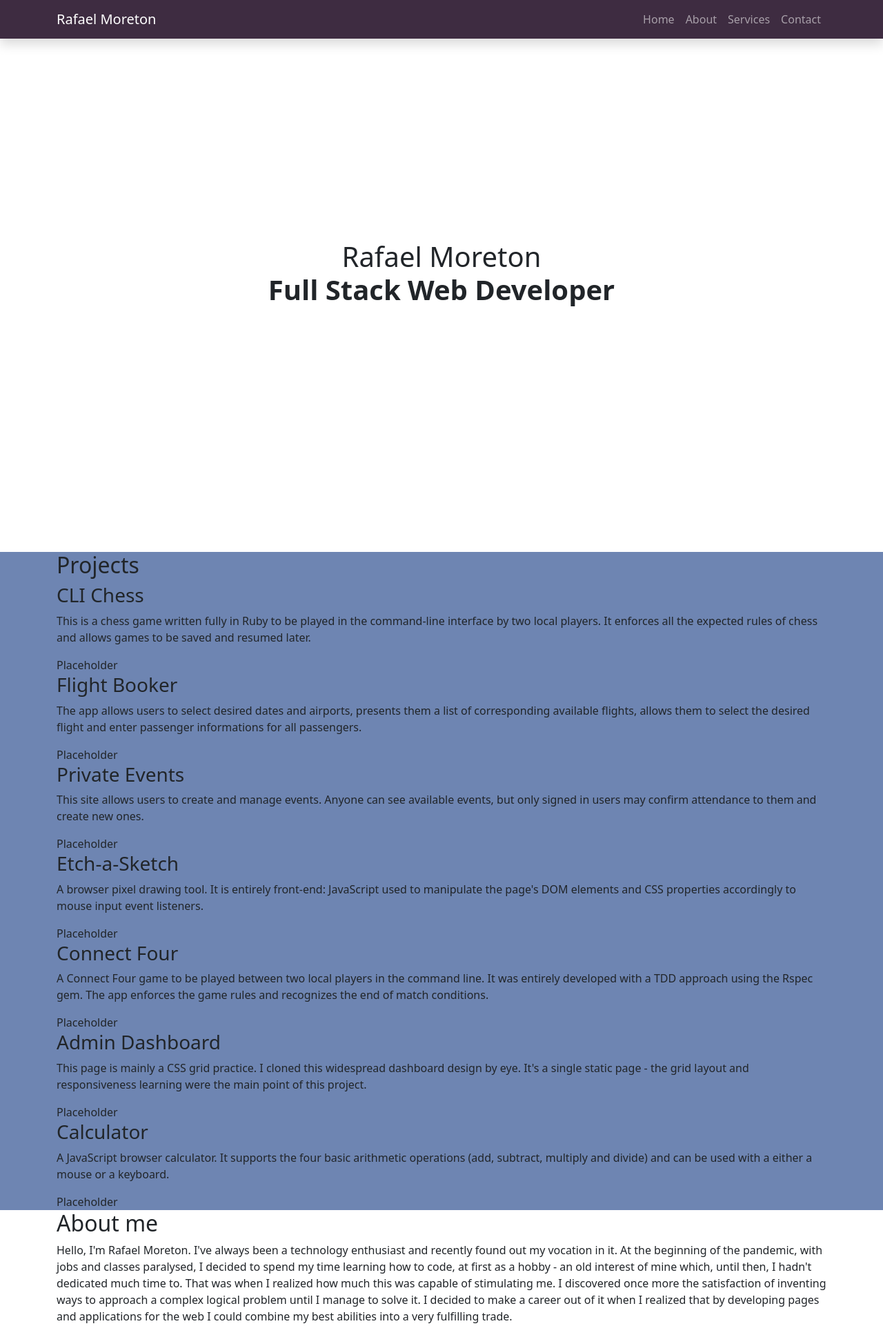
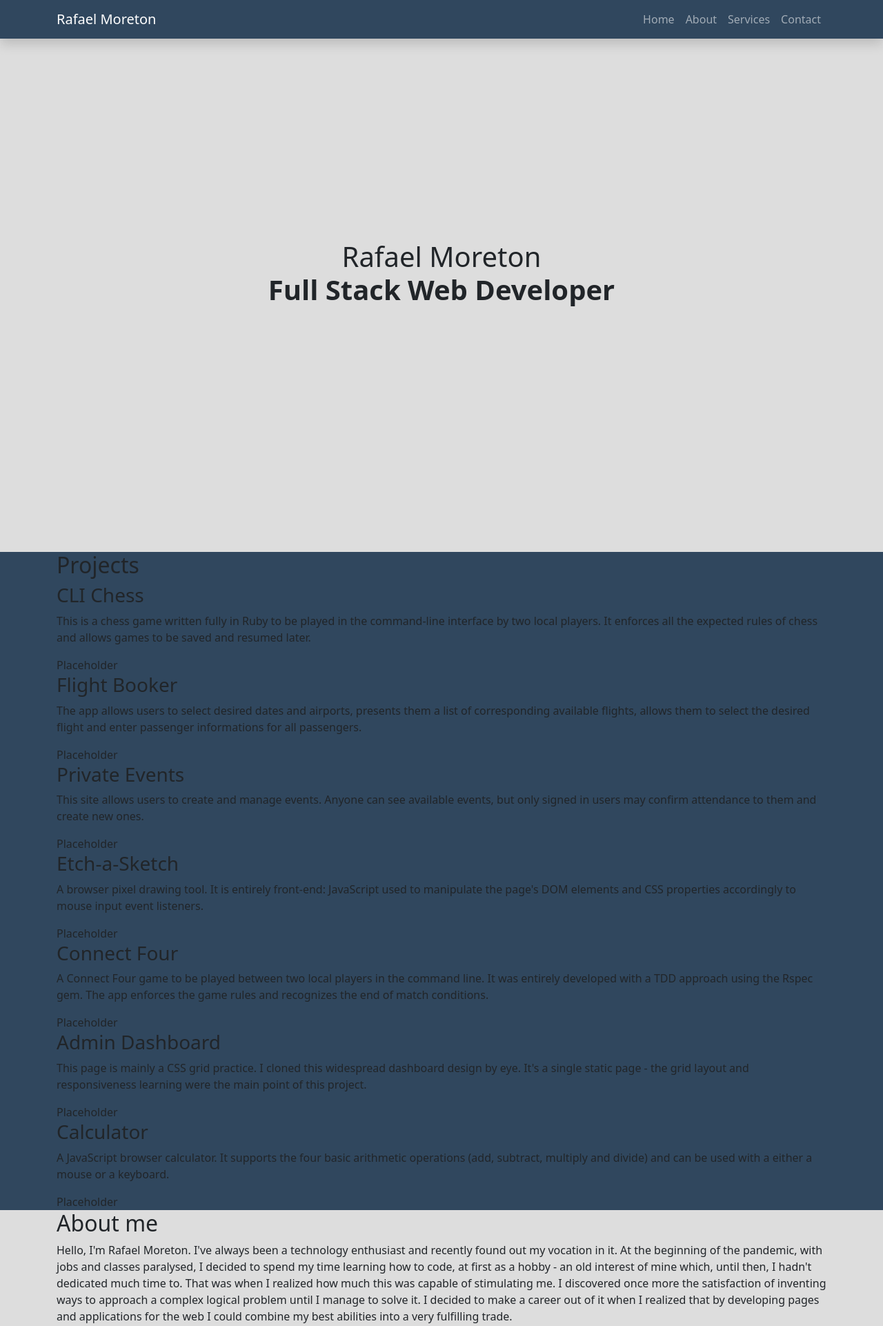
Before and after one commit to rafaelmoreton/old-rafa-website-php-bs, a PHP site: page / in a window 1280 px wide. Shown: the top 1922 px of the page at 69% size. Run offline with PHP 8.4, Linux system fonts and the light colour scheme.

Commit message:
Change to color palette of sections

```diff
--- a/index.php
+++ b/index.php
@@ -44,7 +44,7 @@
           </div>
     </nav>
 
-    <header class="scaffold">
+    <header class="scaffold custom-bg-light">
         <div class="container h-100">
             <div class="row h-100 align-items-center">
                 <div class="col-12">
@@ -59,7 +59,7 @@
     </header>
 
     <!-- -----PROJECTS----- -->
-    <section class="container-fluid custom-bg-light">
+    <section class="container-fluid custom-bg-dark">
       <div class="container">
         <h2>
           <?php echo $langArray['projects'] ;?>
@@ -117,7 +117,8 @@
     </section>
 
     <!-- -----ABOUT----- -->
-    <section class="container">
+    <section class="container-fluid custom-bg-light">
+      <div class="container">
         <h2>
           <?php echo $langArray['about'] ;?>
         </h2>
@@ -133,10 +134,11 @@
         <p>
           <?php echo $langArray['about-p4'] ;?>
         </p>
+      </div>
     </section>
 
     <!-- -----RESUME----- -->
-    <section class="container-fluid custom-bg-light">
+    <section class="container-fluid custom-bg-dark">
       <div class="container">
         <h2>
           <?php echo $langArray['resume'] ;?>
@@ -258,7 +260,8 @@
     </section>
 
     <!-- -----CONTACT----- -->
-    <section class="container">
+    <section class="container-fluid custom-bg-light">
+      <div class="container">
         <h2>
           <?php echo $langArray['contact'] ;?>
         </h2>
@@ -312,6 +315,7 @@
               </svg>
             </a>
         </div>
+      </div>
     </section>
 
     <!-- -----BOOTSTRAP----- -->
--- a/style.css
+++ b/style.css
@@ -1,20 +1,20 @@
 :root {
-    --light: #6E85B2;
-    --medium: #3E2C41;
-    --dark: #3E2C41;
-    --darker: #261C2C;
+    --light: rgb(221, 221, 221);
+    --dark: rgb(48, 71, 94);
+    --darker: rgb(34, 40, 49);
+    --hightlight: rgb(240, 84, 84);
 }
 
 .custom-bg-light {
     background-color: var(--light);
 }
 
-.custom-bg-medium {
-    background-color: var(--medium);
+.custom-bg-dark {
+    background-color: var(--dark);
 }
 
-.custom-bg-dark {
-    background-color: var(--dark);
+.custom-bg-darker {
+    background-color: var(--darker);
 }
 
 .scaffold {
```
Lines whose indentation alone changed are shown as unchanged.
